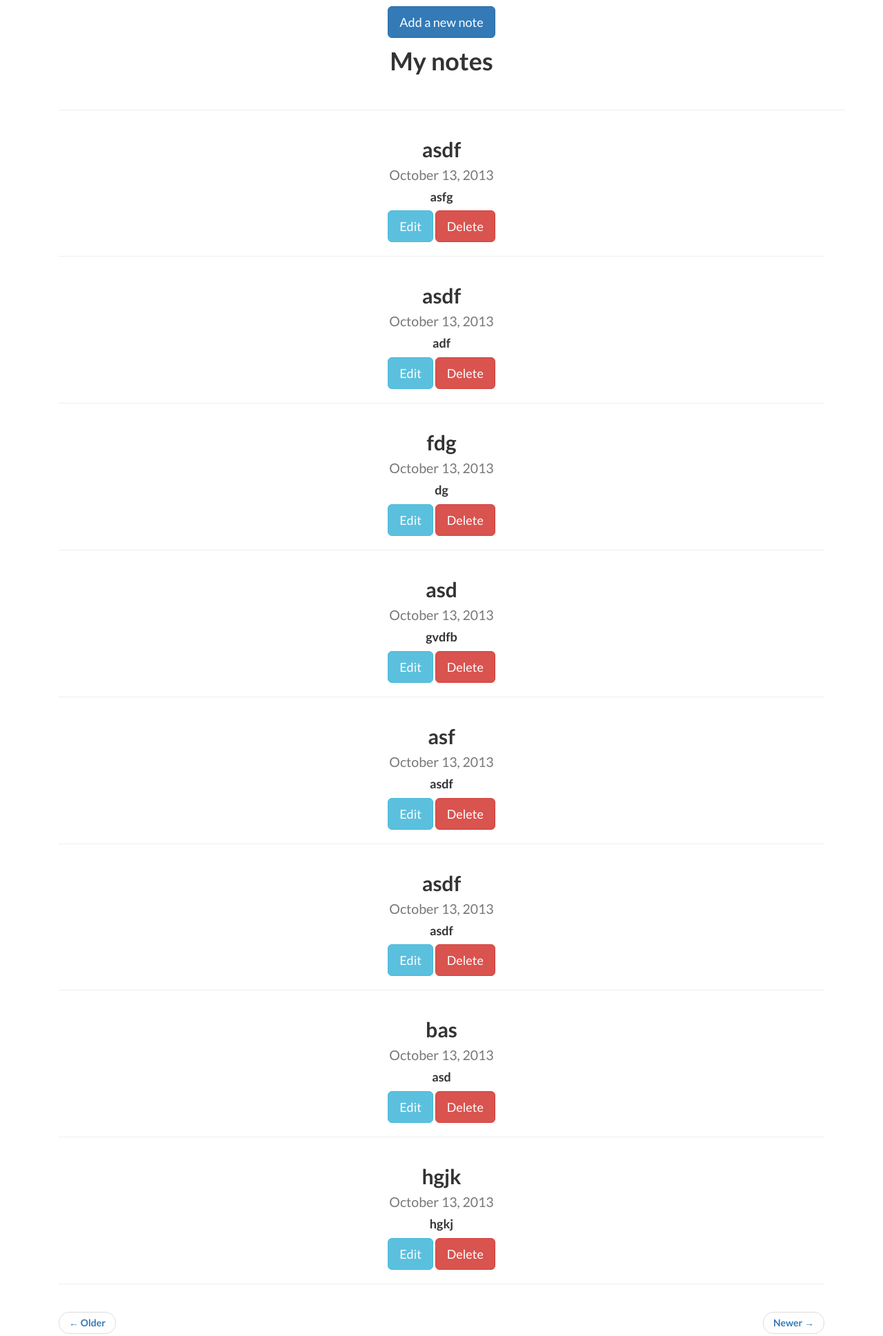
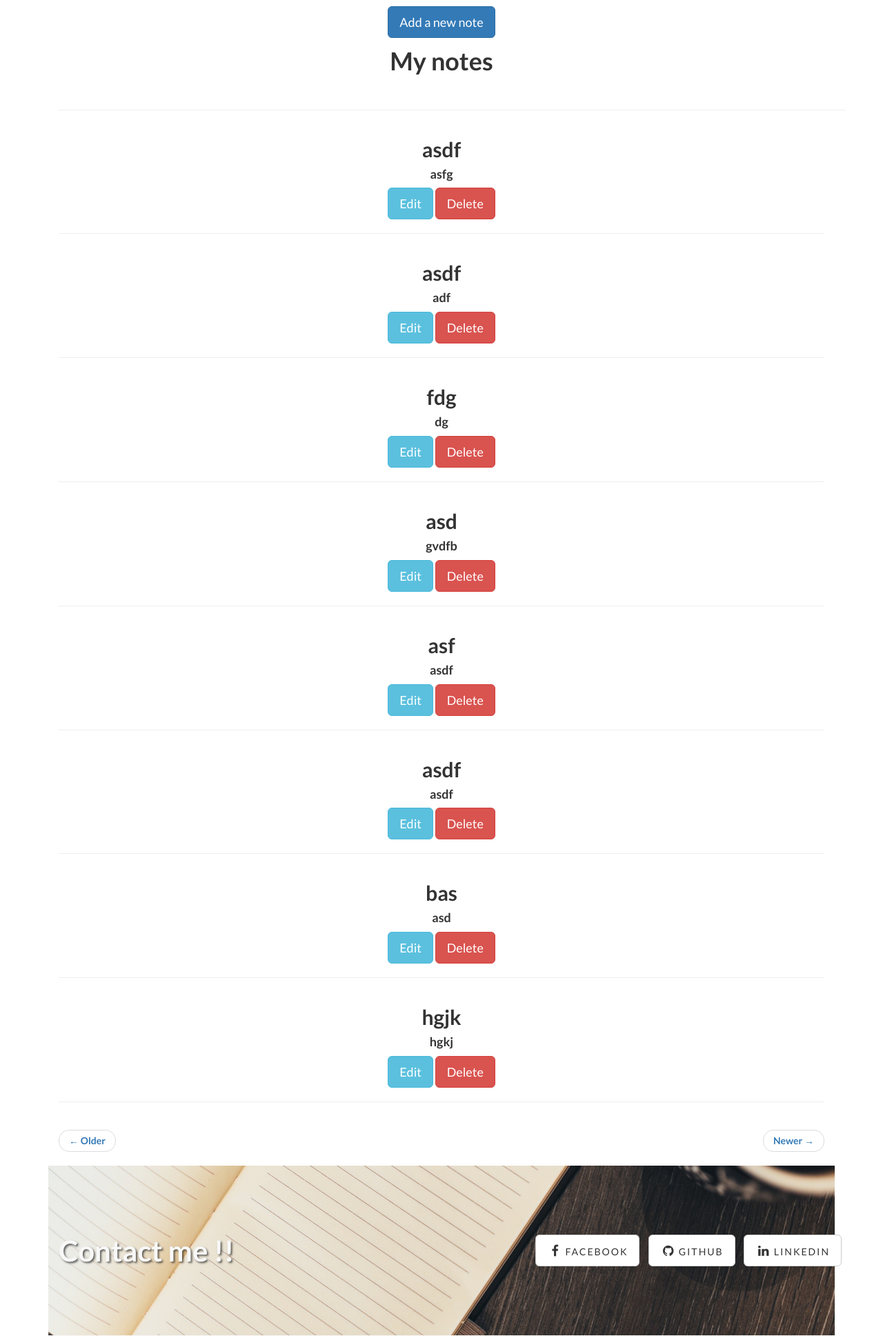
Before and after one commit to Bisho-Atif/iNote, a Flask app: page /notes in a window 1280 px wide. Shown: the part 51-1988 px from the top of the page at 69% size. Run offline with Flask 2, Linux system fonts and the light colour scheme; a user stored in the database is signed in; data comes from the database, SQL or seed files in the repository; both versions use the stored data as it was after the commit; some libraries are stand-ins or nearby versions.

Commit message:
modifying datetime in template

```diff
--- a/app/models/models.py
+++ b/app/models/models.py
@@ -1,5 +1,5 @@
 from app import db
-
+from datetime import datetime
 class User(db.Model):
     __tablename__ = 'users'
     id = db.Column(db.Integer, primary_key= True)
@@ -13,7 +13,6 @@ class Note(db.Model):
     id = db.Column(db.Integer, primary_key= True)
     title = db.Column(db.String(64), index = True)
     content = db.Column(db.Text())
-    created_on = db.Column(db.DateTime())
     user_id = db.Column(db.Integer, db.ForeignKey('users.id'))
 
 db.create_all()
--- a/app/templates/notes.html
+++ b/app/templates/notes.html
@@ -32,7 +32,6 @@
                 <div class="col-lg-12 text-center">
                     <h2>{{note.title}}
                         <br>
-                        <small>October 13, 2013</small>
                     </h2>
                     <h4>{{note.content}}</h4>
                     <a href="/edit_note/{{note.id}}" class="btn btn-info btn-lg">Edit</a>   <a href="/delete_note/{{note.id}}" class="btn btn-danger btn-lg">Delete</a>
--- a/app/views.py
+++ b/app/views.py
@@ -1,7 +1,7 @@
 from app import App
 from flask import render_template,session,url_for,request,flash,redirect
 from app.models.models import *
-import re
+import re,datetime
 
 @App.route('/')
 def index():
```
Also changed, not shown: app/db.sqlite.
